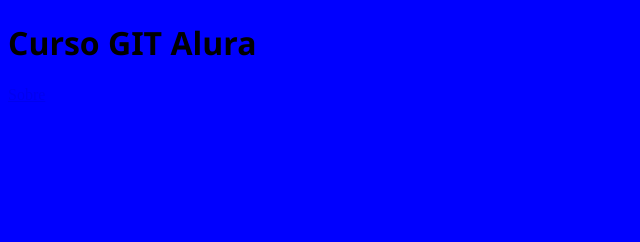
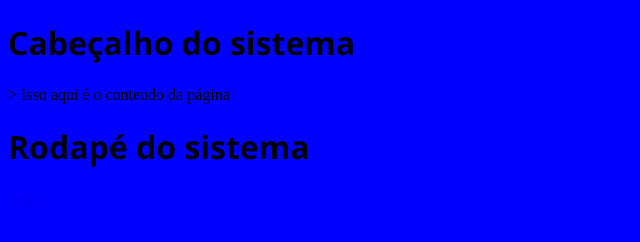
Before and after one commit to dberteli/curso-git, a plain HTML site: page index.html in a window 1280 px wide. Shown: the whole page, without its empty margins (0-640 px from the left). Drawn offline with Linux system fonts and the light colour scheme.

Commit message:
Alterações index.html

```diff
--- a/index.html
+++ b/index.html
@@ -1,7 +1,7 @@
 <!DOCTYPE html>
 <html>
 <head>
-<title>Titulo do documento</title>
+<title>Proposta I para o site da empresa</title>
 <meta charset="UTF-8">
 <link rel="stylesheet" type="text/css" href="design.css" />
 <scrip type="text/javascript" src="js/jquery.js" />
@@ -9,7 +9,13 @@
 </head>
 <body>
 <form method="post" action="">
-    <h1>Curso GIT Alura</h1>
+    <h1>Cabeçalho do sistema</h1>
+
+    <main>>
+        Isso aqui é o conteudo da página
+    </main>
+
+    <h1>Rodapé do sistema</h1>
 </form>
 <a href="sobre.html" target="_blank">Sobre</a>
 </body>
```
